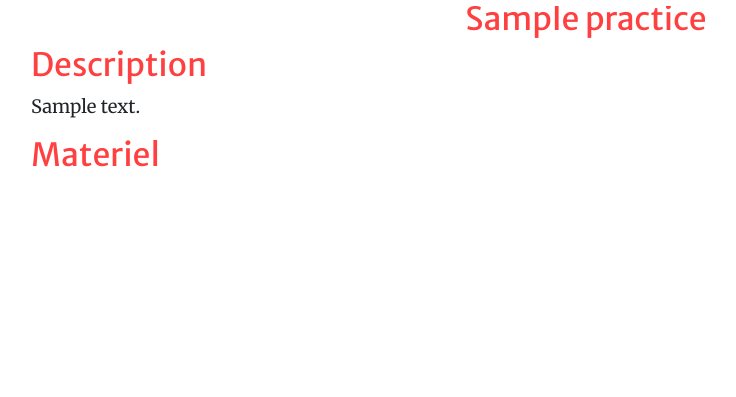
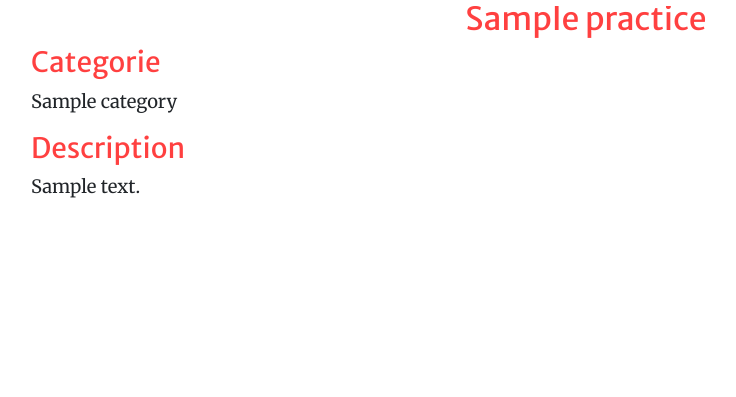
Before and after one commit to cendrars59/clubManager, a Django app: page /training/practices/practice/1/ in a window 1280 px wide. Shown: the part 96-493 px from the top of the page, without its empty margins (54-790 px from the left). Run offline with Django 3.2, Linux system fonts and the light colour scheme; tables that the repository leaves empty hold one stand-in row (values such as "Sample post"); some libraries are stand-ins or nearby versions.

Commit message:
Adding category to the practice form

```diff
--- a/training/admin.py
+++ b/training/admin.py
@@ -1,5 +1,6 @@
 from django.contrib import admin
 
-from .models import Practice
+from .models import Practice, Category
 
 admin.site.register(Practice)
+admin.site.register(Category)
--- a/training/models.py
+++ b/training/models.py
@@ -4,7 +4,7 @@
 from django.db import models
 from django.urls import reverse
 from django.utils import timezone
-from PIL import Image
+
 
 # Create your models here.
 
@@ -15,6 +15,13 @@
     active = models.BooleanField(default=True)
     date_posted = models.DateTimeField(default=timezone.now)
     author = models.ForeignKey(User, on_delete=models.CASCADE)
+
+    class Meta:
+        verbose_name = "category"
+        verbose_name_plural = "categories"
+
+    def __str__(self):
+        return self.title
 
 
 class Practice(models.Model):
--- a/training/templates/training/practice_detail.html
+++ b/training/templates/training/practice_detail.html
@@ -13,10 +13,11 @@
                 </h2>
             </div>
             <div class="col-sm-12 align-self-baseline div-description">
-                <h2 class="text-red-75">Description</h2>
+                <h3 class="text-red-75">Categorie</h3>
+                <p>{{object.category}}</p>
+                <h3 class="text-red-75">Description</h3>
                 <p>{{object.description | safe }}</p>
-                <h2 class="text-red-75">Materiel</h2>
-                <p>{{object.material}}</p>
+
             </div>
         </div>
     </div>
--- a/training/views.py
+++ b/training/views.py
@@ -25,12 +25,12 @@
 
 class PracticeDetailView(DetailView):
     model = Practice
-    fields = ['title', 'description']
+    fields = ['title', 'category', 'description']
 
 
 class PracticeCreateView(LoginRequiredMixin, CreateView):
     model = Practice
-    fields = ['title', 'description']
+    fields = ['title', 'category', 'description']
 
     def form_valid(self, form):
         """Overridding the form valid saving in order to take the current
```
Also changed, not shown: conf/settings.py (+10 -0 lines).
